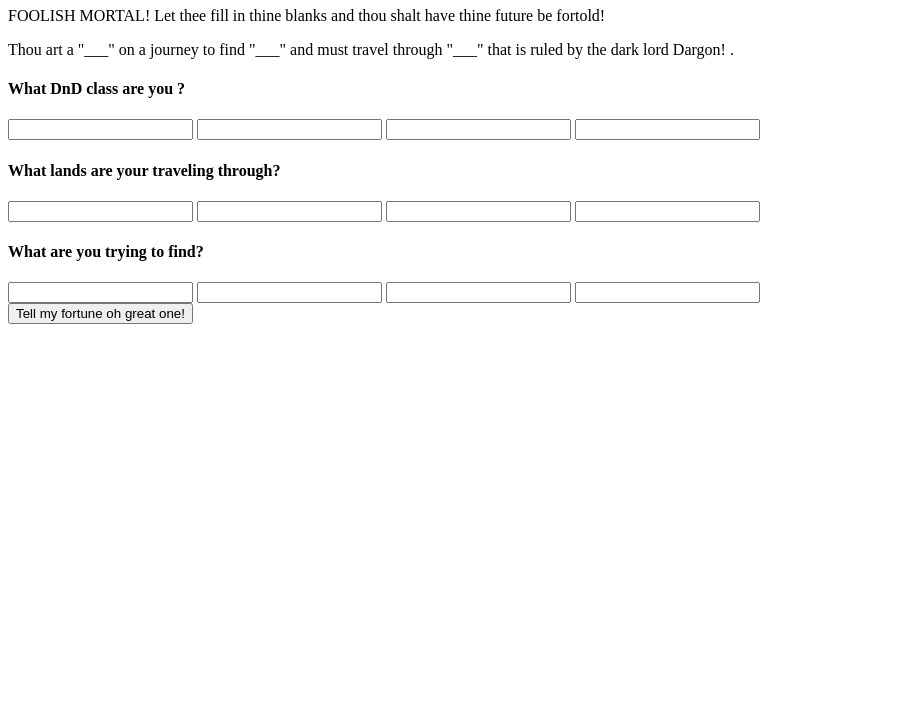
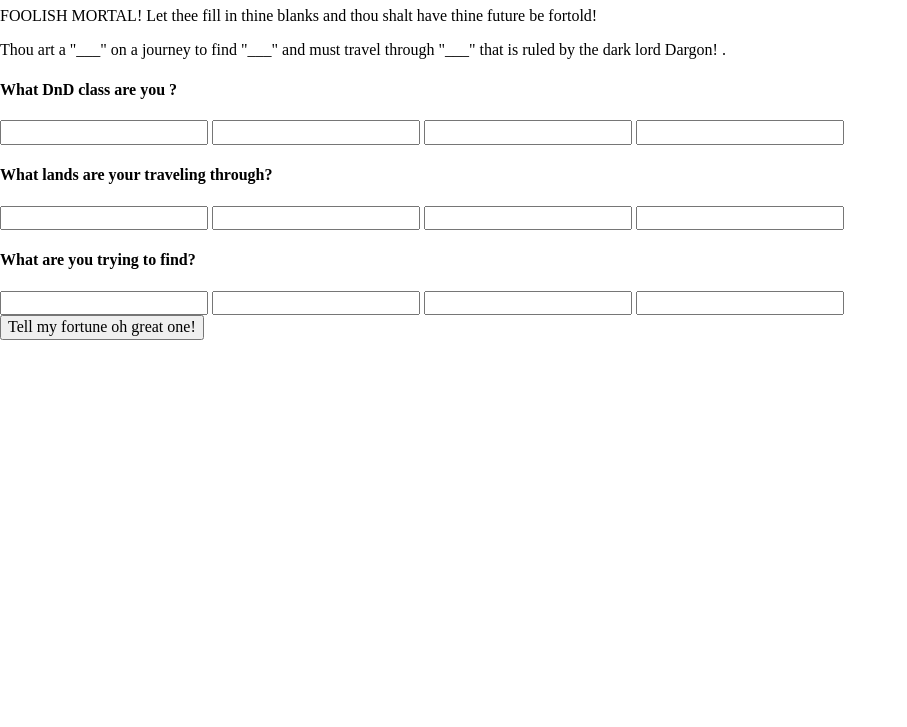
Before and after one commit to PAMITCH/MASH-Game-21, a plain HTML site: page index.html in a window 1280 px wide. Shown: the part 73-800 px from the top of the page, without its empty margins (0-907 px from the left). Drawn offline with nearby package versions, Linux system fonts and the light colour scheme.

Commit message:
Update index.html

```diff
--- a/index.html
+++ b/index.html
@@ -6,8 +6,8 @@
   <meta charset="utf8">
   <meta charset="viewport" content="width=device-width, inital-scale=1, minimum-scale=0.5, maximum-scale=0.5, minimal-ui">
   <title>MASH</title>
-  <link href="" rel="stylesheet">
-  <link href="" rel="stylesheet">
+  <link href="normalize.css" rel="stylesheet">
+  <link href="styles.css" rel="stylesheet">
 </head>
   <!--HEAD SECTION ENDS-->
 
```
